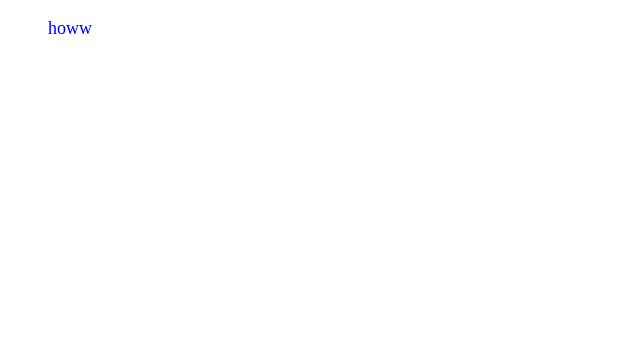
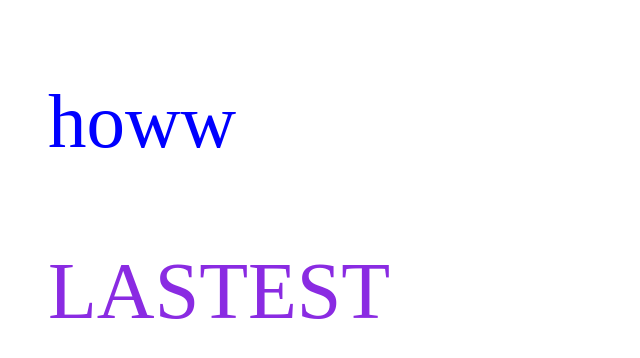
Before and after one commit to ismu96/belajar1, a plain HTML site: page index.html in a window 1280 px wide. Shown: the whole page, without its empty margins (0-640 px from the left). Drawn offline with Linux system fonts and the light colour scheme.

Commit message:
tambah element

```diff
--- a/index.html
+++ b/index.html
@@ -7,6 +7,7 @@
     <title>test</title>
 </head>
 <body>
-    <ul style="color: blue; font-size: large;">howw</ul>
+    <ul style="color: blue; font-size: 77px;">howw</ul>
+    <ul style="color:blueviolet; font-size: 80px; font-style: bold;">LASTEST</ul>
 </body>
 </html>
```
